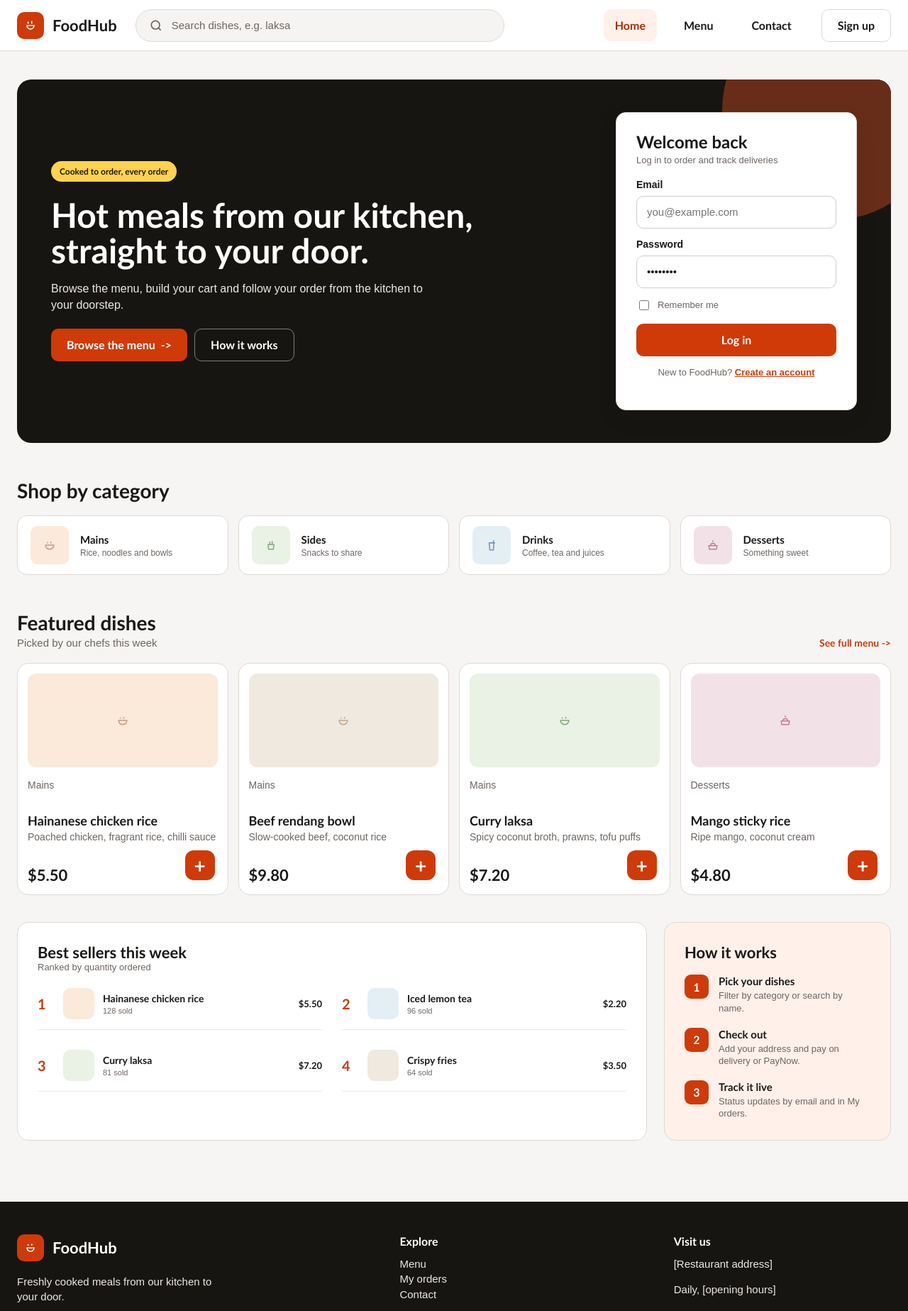
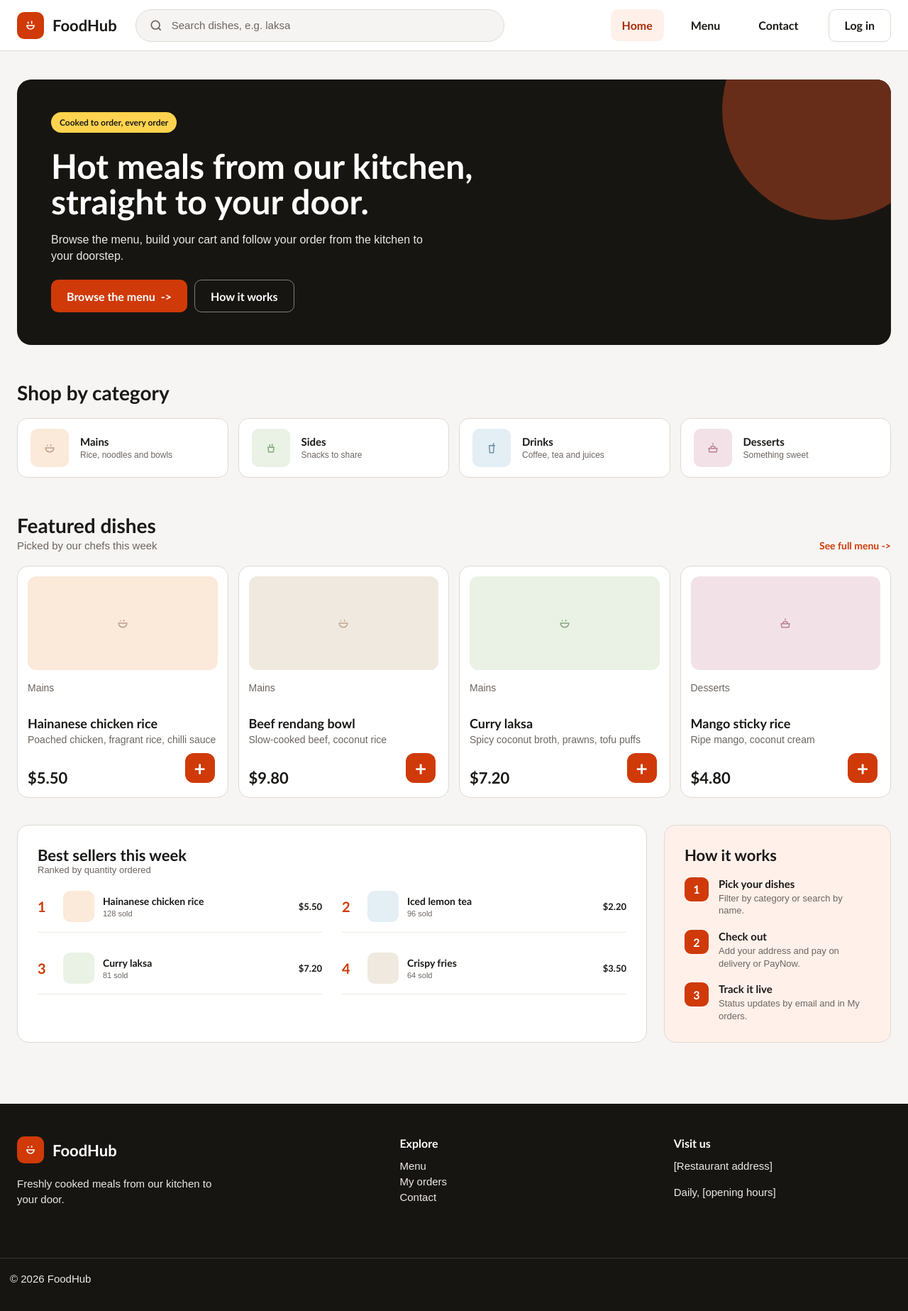
Before and after one commit to OswinJTC/IE4727-Web-Design-Project, a PHP site: page / in a window 1280 px wide. Shown: the top 1847 px of the page at 71% size. After the commit the page ends 1807 px from the top, so only its background shows below. Run offline with PHP 8.4, Linux system fonts and the light colour scheme.

Commit message:
modify UI for login register

```diff
--- a/index.html
+++ b/index.html
@@ -24,7 +24,7 @@
         <a href="menu.html">Menu</a>
         <a href="#">Contact</a>
       </nav>
-      <a class="btn light" href="signup.html">Sign up</a>
+      <a class="btn light" href="login_register.php">Log in</a>
     </header>
 
     <main class="container">
@@ -38,21 +38,6 @@
             <a class="btn ghost" href="#how">How it works</a>
           </div>
         </div>
-        <form class="login-card">
-          <h2>Welcome back</h2>
-          <p>Log in to order and track deliveries</p>
-          <div class="field">
-            <label for="login-email">Email</label>
-            <input id="login-email" type="email" placeholder="you@example.com">
-          </div>
-          <div class="field">
-            <label for="login-password">Password</label>
-            <input id="login-password" type="password" value="password">
-          </div>
-          <label class="remember"><input type="checkbox"> Remember me</label>
-          <button class="btn" type="button">Log in</button>
-          <p class="tiny-link">New to FoodHub? <a href="signup.html">Create an account</a></p>
-        </form>
       </section>
 
       <section>
--- a/styles.css
+++ b/styles.css
@@ -105,9 +105,8 @@ p, input, textarea, select, label, .footer a { font-family: Arial, sans-serif; }
   position: relative;
   min-height: 355px;
   display: grid;
-  grid-template-columns: minmax(0, 1fr) 340px;
+  grid-template-columns: minmax(0, 1fr);
   align-items: center;
-  gap: 70px;
   overflow: hidden;
   padding: 46px 48px;
   border-radius: 20px;
@@ -123,20 +122,17 @@ p, input, textarea, select, label, .footer a { font-family: Arial, sans-serif; }
 }
 
 .hero:after { right: -72px; top: -112px; width: 310px; height: 310px; }
-.hero-content, .login-card { position: relative; z-index: 1; }
+.hero-content { position: relative; z-index: 1; }
 .pill { display: inline-flex; width: max-content; padding: 7px 12px; border-radius: 999px; background: var(--yellow); color: var(--ink); font-size: 12px; font-weight: 900; }
 h1 { max-width: 630px; margin: 22px 0 16px; font-size: 48px; line-height: 1.05; font-weight: 900; }
 .hero p { max-width: 540px; margin-bottom: 22px; color: #eee9e4; font-size: 16px; line-height: 1.45; }
 .hero-actions { gap: 10px; }
 
-.login-card, .dish-card, .category-card, .best-panel, .steps-panel, .order-card, .detail-card, .thumb-card {
+.dish-card, .category-card, .best-panel, .steps-panel, .order-card, .detail-card, .thumb-card {
   border: 1px solid var(--line);
   background: #fff;
 }
 
-.login-card { min-height: 290px; padding: 26px 28px; border-radius: 14px; color: var(--ink); box-shadow: var(--shadow); }
-.login-card h2 { margin-bottom: 3px; font-size: 24px; }
-.login-card p { margin-bottom: 16px; color: var(--muted); font-size: 13px; }
 
 label { display: block; margin-bottom: 8px; color: var(--ink); font-size: 14px; font-weight: 700; }
 input, textarea, select {
@@ -155,7 +151,7 @@ input.error { border-color: #e11d20; background: #fff9f9; }
 .field { margin-bottom: 14px; }
 .remember { gap: 9px; margin: 8px 0 16px; color: var(--muted); font: 13px Arial, sans-serif; }
 .remember input { width: 14px; min-height: 14px; }
-.login-card .btn, .signup-form .btn { width: 100%; }
+.signup-form .btn, .login-form .btn { width: 100%; }
 .tiny-link, .auth-footer { text-align: center; color: var(--muted); font: 13px Arial, sans-serif; }
 .tiny-link { margin: 14px 0 0; }
 .auth-footer { margin-top: 16px; }
@@ -316,7 +312,24 @@ input.error { border-color: #e11d20; background: #fff9f9; }
 .error-text { display: flex; align-items: center; gap: 8px; margin: 8px 0 0; color: #d71920; font: 700 13px Arial, sans-serif; }
 .strength { display: grid; grid-template-columns: repeat(4, 1fr); gap: 5px; margin-top: 8px; }
 .strength span { height: 4px; border-radius: 999px; background: #ddd8d2; }
-.strength span:nth-child(-n+2) { background: var(--brand); }
+.strength span:first-child { background: var(--brand); }
+
+/* Combined login + register page */
+.auth-shell { grid-template-columns: 1fr 1fr; }
+.auth-shell .signup-aside, .auth-shell .signup-main { min-height: 0; padding: 50px 50px 46px; }
+.auth-shell .signup-aside { display: block; }
+.auth-shell .signup-aside > * { position: relative; z-index: 1; }
+.auth-shell .signup-aside h1 { margin: 22px 0 6px; font-size: 32px; }
+.auth-shell .signup-aside .sub { margin: 0 0 28px; color: #eee9e4; }
+.auth-shell .signup-aside label { color: #fff; }
+.auth-tag { display: inline-flex; padding: 7px 12px; border-radius: 999px; background: var(--brand); color: #fff; font-size: 12px; font-weight: 900; letter-spacing: .02em; text-transform: uppercase; }
+.auth-tag.soft { background: var(--brand-soft); color: var(--brand-dark); }
+.auth-shell .signup-main h1 { margin-top: 22px; font-size: 32px; }
+.login-form .remember { color: #eee9e4; }
+.login-form .auth-note { margin: 16px 0 0; text-align: center; color: #eee9e4; font: 13px Arial, sans-serif; }
+.why { margin-top: 30px; padding-top: 6px; border-top: 1px solid #38332f; }
+.why h2 { margin: 22px 0 0; font-size: 17px; }
+.why .benefit { margin: 18px 0; }
 
 .simple-header { justify-content: space-between; }
 .simple-header .nav { margin-left: 0; }
@@ -341,6 +354,7 @@ input.error { border-color: #e11d20; background: #fff9f9; }
   .buy-row, .detail-grid, .signup-form, .category-grid, .dish-grid, .menu-layout .dish-grid, .thumb-grid, .rank-grid, .thumbs, .footer-main { grid-template-columns: 1fr; }
   .product-visual { height: 320px; }
   .signup-shell { margin: 20px 12px 60px; }
+  .auth-shell .signup-aside, .auth-shell .signup-main { padding: 34px 24px; }
   .signup-main, .signup-aside { padding: 34px 24px; }
 }
 
@@ -480,3 +494,4 @@ input.error { border-color: #e11d20; background: #fff9f9; }
   .orders-table { overflow-x: auto; }
   .alert-success { flex-wrap: wrap; }
 }
+.auth-shell .signup-aside:after { display: none; }
```
Also changed, not shown: login_register.php (renamed from signup.html, +24 -13 lines), 1 other file.
